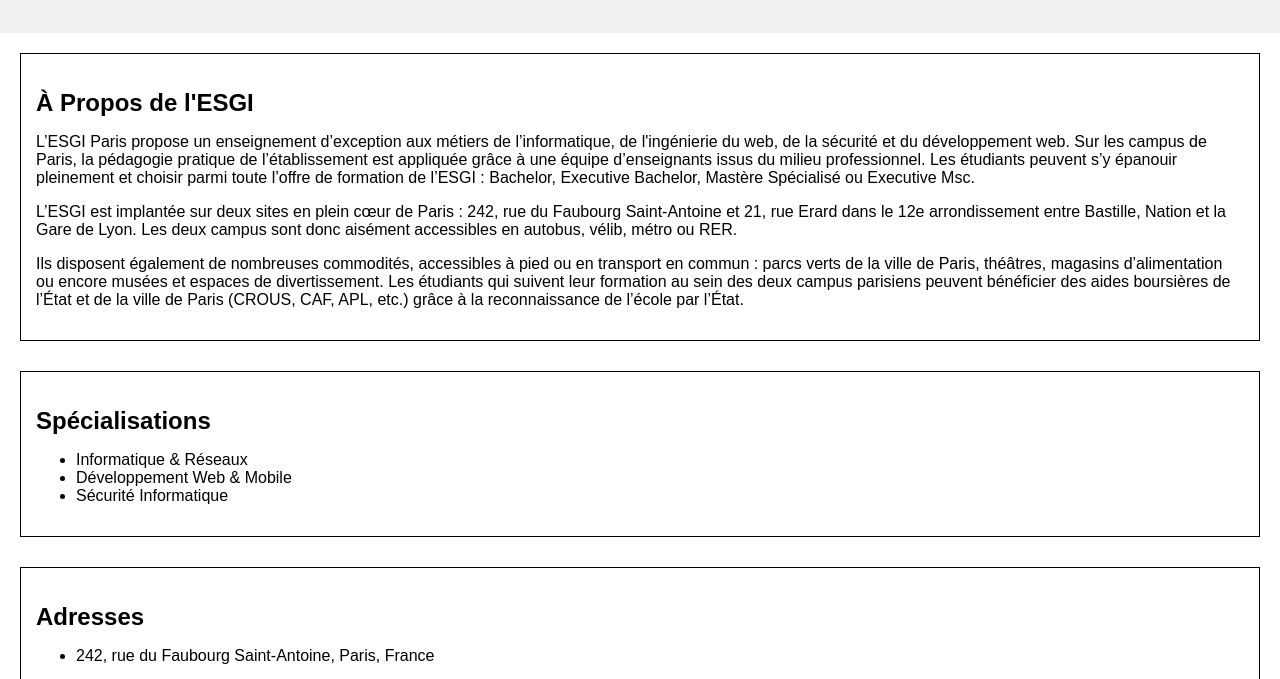
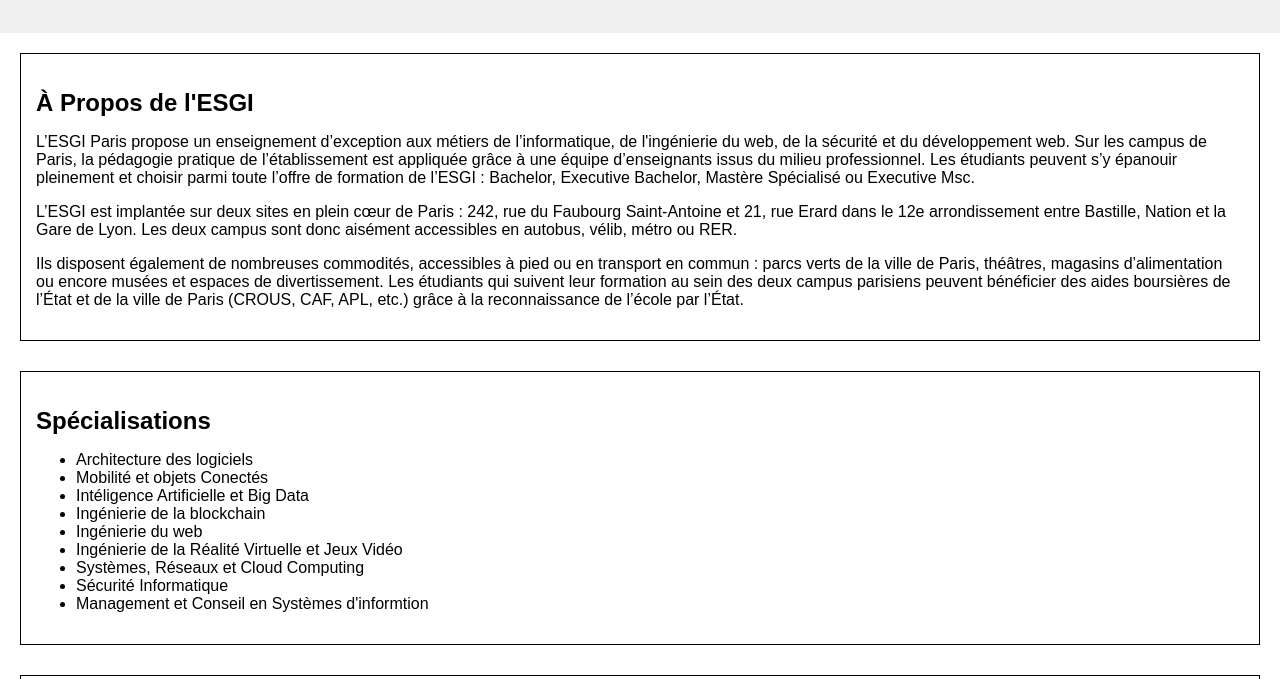
Before and after one commit to Saiti91/TP-Git-GitHub, a plain HTML site: page index.html in a window 1280 px wide. Shown: the part 121-800 px from the top of the page. Drawn offline with Linux system fonts and the light colour scheme.

Commit message:
modification de la liste des spécialisation

```diff
--- a/index.html
+++ b/index.html
@@ -24,10 +24,15 @@
     <section id="specializations">
       <h2>Spécialisations</h2>
       <ul>
-        <li>Informatique & Réseaux</li>
-        <li>Développement Web & Mobile</li>
+        <li>Architecture des logiciels</li>
+        <li>Mobilité et objets Conectés</li>
+        <li>Intéligence Artificielle et Big Data</li>
+        <li>Ingénierie de la blockchain</li>
+        <li>Ingénierie du web</li>
+        <li>Ingénierie de la Réalité Virtuelle et Jeux Vidéo</li>
+        <li>Systèmes, Réseaux et Cloud Computing</li>
         <li>Sécurité Informatique</li>
-        <!-- Add other specializations -->
+        <li>Management et Conseil en Systèmes d'informtion</li>
       </ul>
     </section>
 
```
